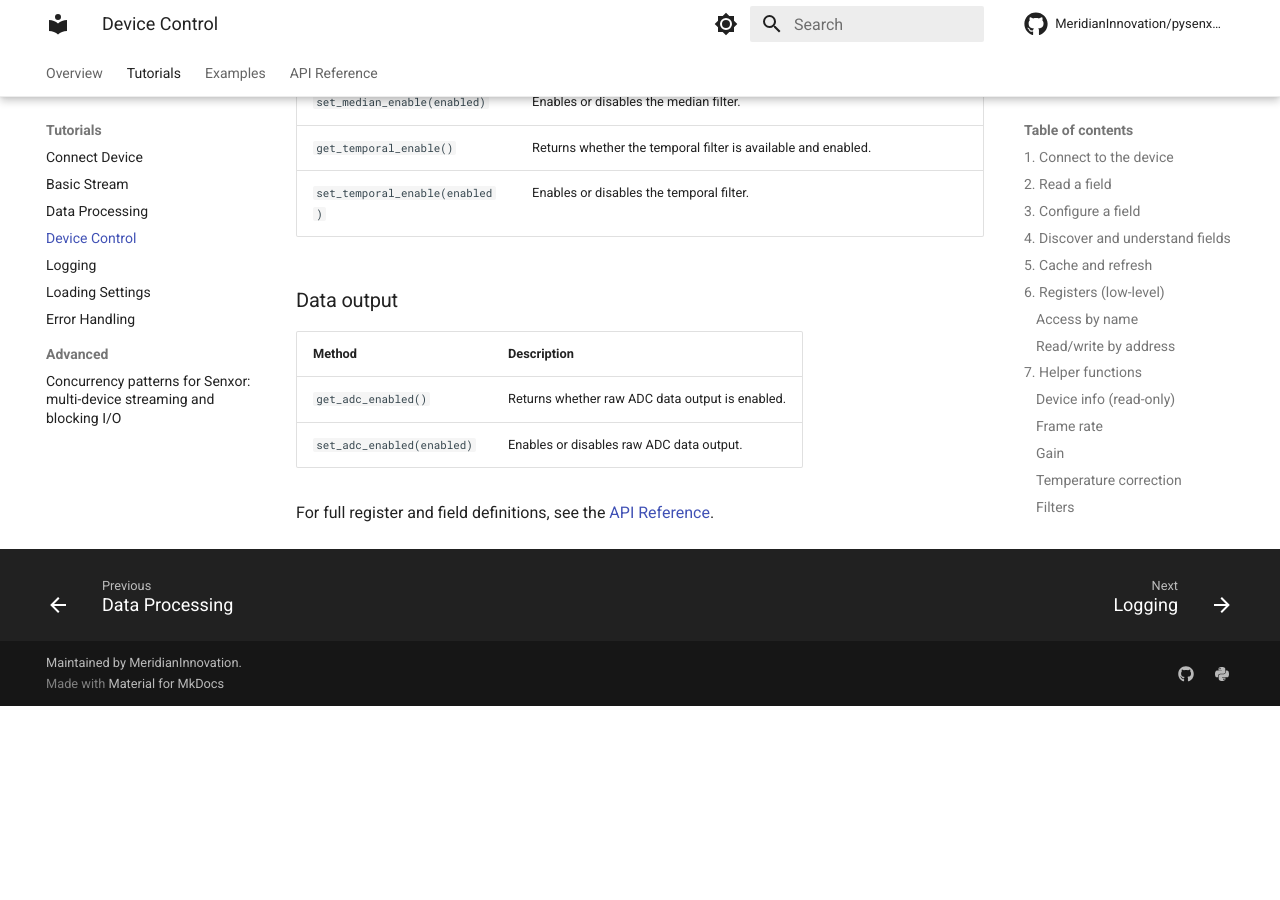
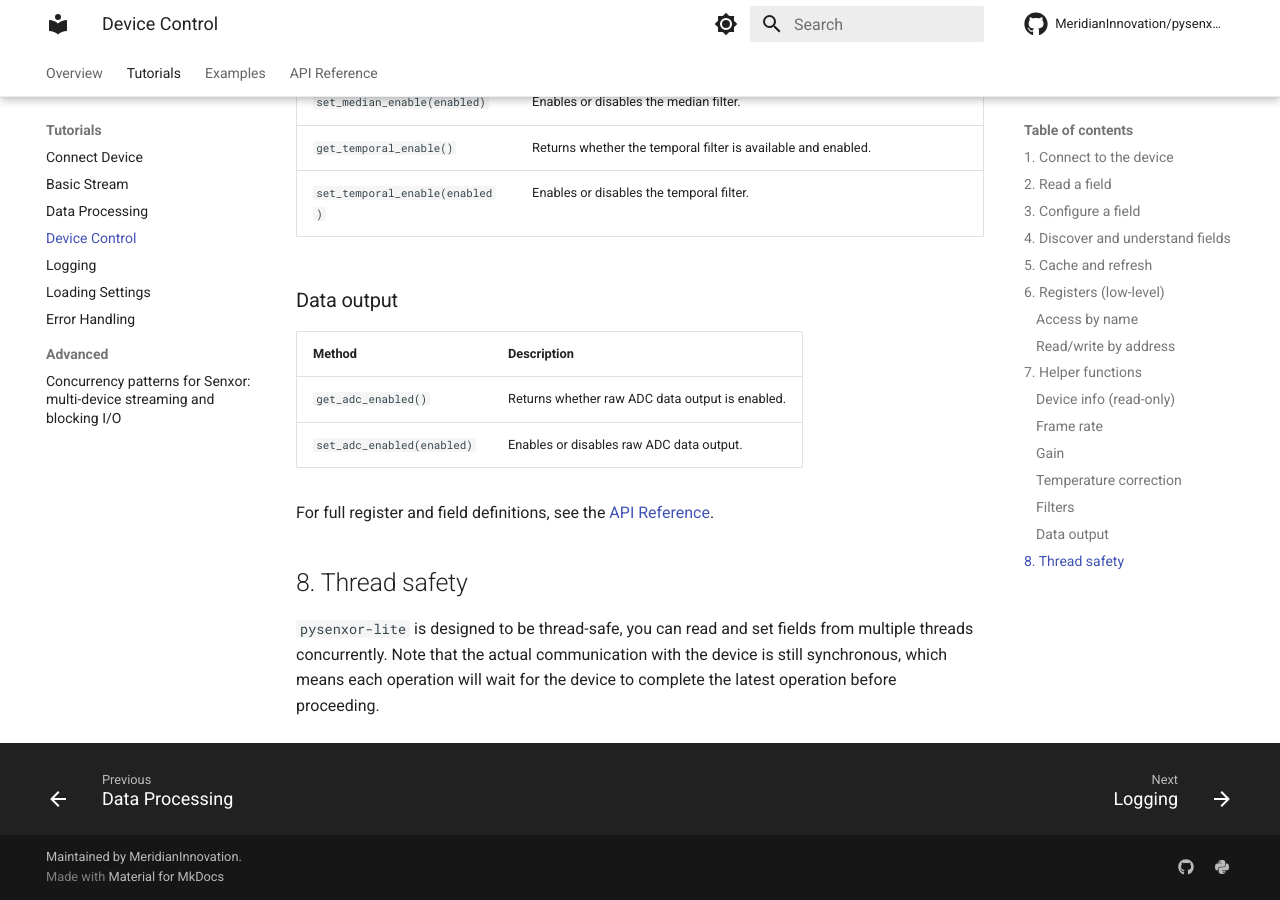
Before and after one commit to MeridianInnovation/pysenxor-lite, an MkDocs documentation site: the page built from docs/guides/4.device_control.md, in a window 1280 px wide and 900 px high, scrolled down 5228 px. Built offline with MkDocs 1.6.1 and Material for MkDocs 9.7.7, drawn with Linux system fonts in a browser that asks for light colours; comment, search, counter and statistics services are not loaded; before the commit the page ends 5934 px from its top, so only the background shows below that.

Commit message:
docs: Add thread safety section to device control guide

```diff
--- a/docs/guides/4.device_control.md
+++ b/docs/guides/4.device_control.md
@@ -198,3 +198,7 @@
 | `set_adc_enabled(enabled)` | Enables or disables raw ADC data output. |
 
 For full register and field definitions, see the [API Reference](../api/regmap.md).
+
+## 8. Thread safety
+
+`pysenxor-lite` is designed to be thread-safe, you can read and set fields from multiple threads concurrently. Note that the actual communication with the device is still synchronous, which means each operation will wait for the device to complete the latest operation before proceeding.
```
